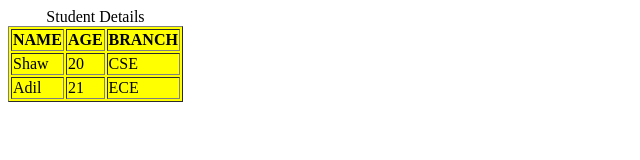
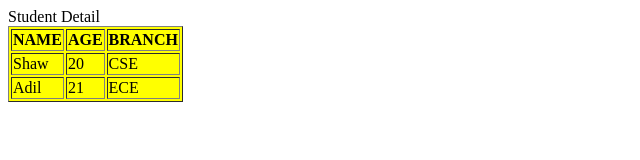
Before and after one commit to acciojob/table-practise-kareenap55, a website: page main.html in a window 1280 px wide. Shown: the whole page, without its empty margins (0-640 px from the left). Drawn offline with Linux system fonts and the light colour scheme.

Commit message:
created a submission

```diff
--- a/main.html
+++ b/main.html
@@ -10,9 +10,9 @@
 	<!-- the entire body must be written by student -->
 
 
+			<Caption> Student Detail </Caption>
+	<table border = "1" bgcolor="Yellow">
 
-	<table border = "1" bgcolor="Yellow">
-			<Caption> Student Details </Caption>
 		<tr>
 			<th>NAME</th>
 			<th>AGE</th>
```
